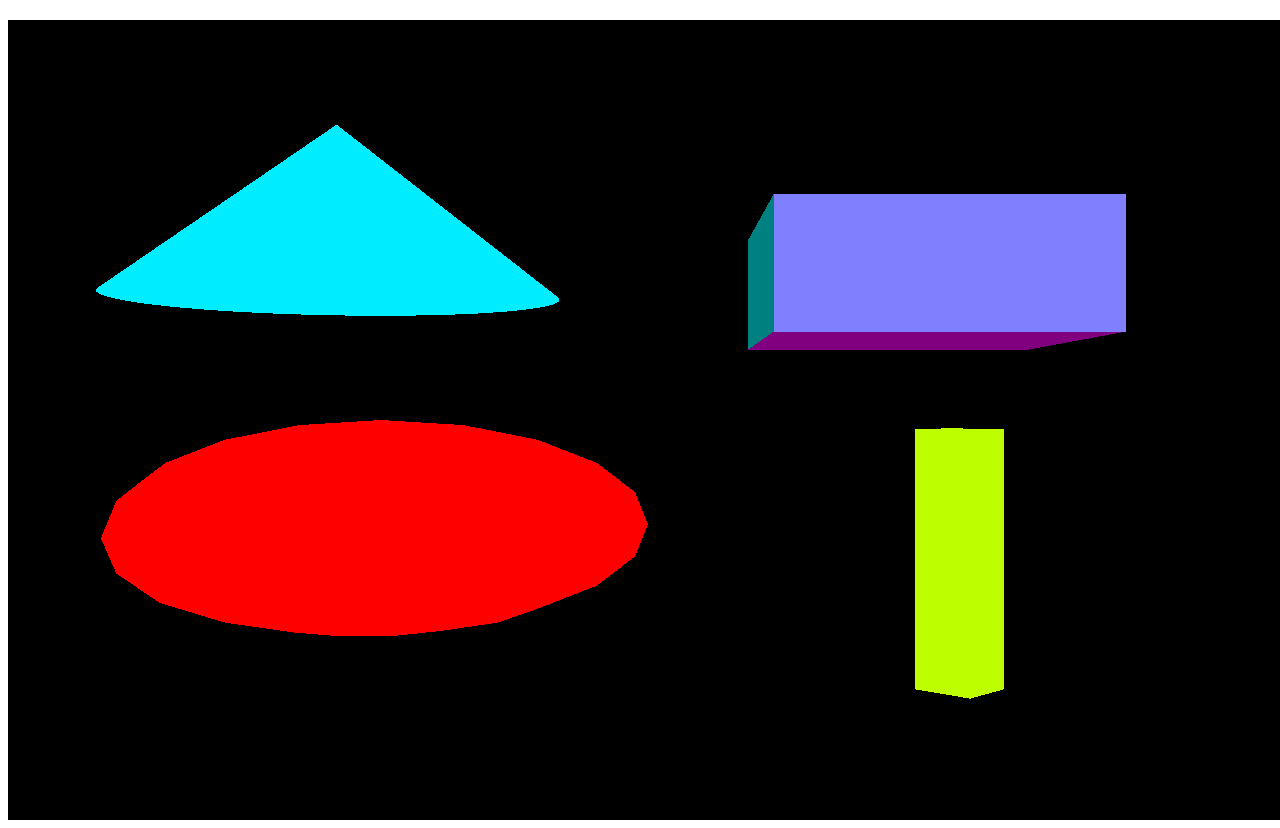
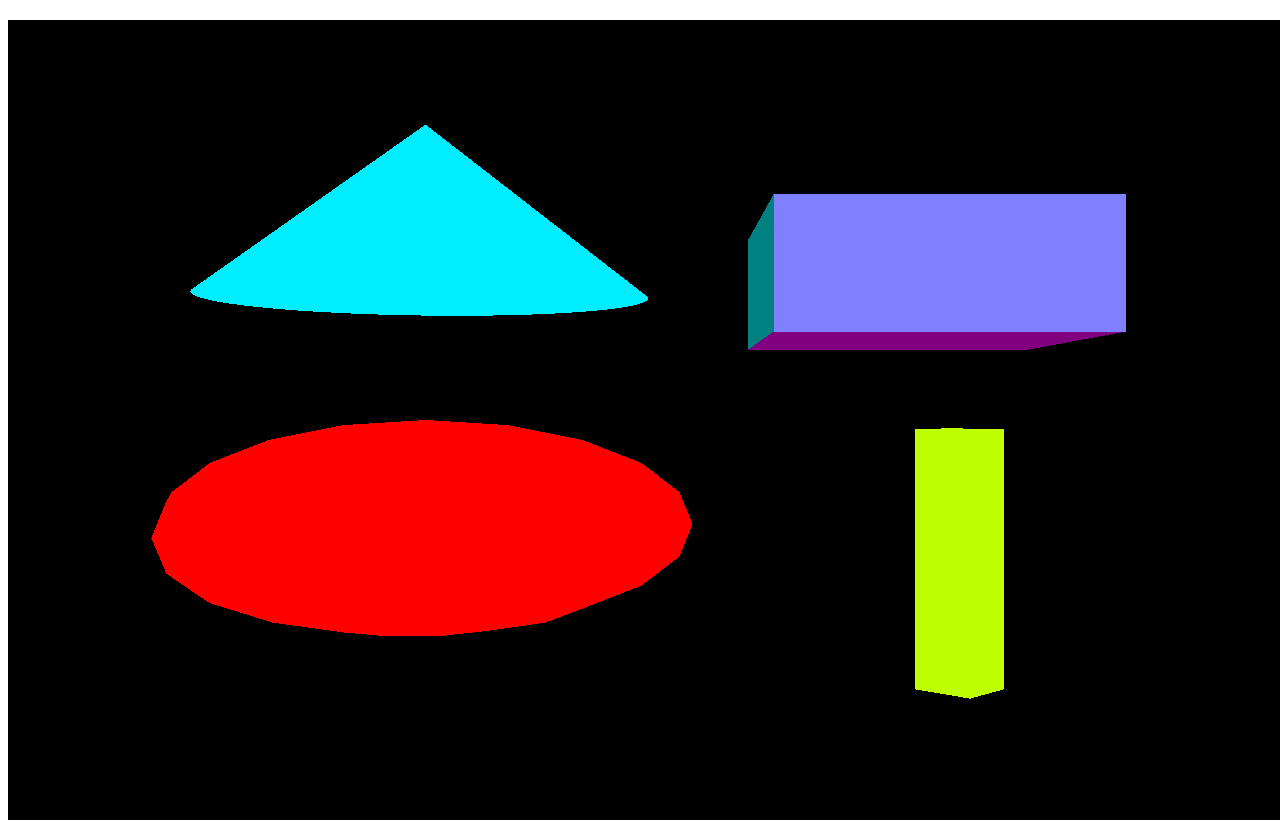
Before and after one commit to Elmigue10/Computacion-grafica, a plain HTML site: page ThreeJs/Guia-1/ejercicio1.html in a window 1280 px wide. Shown: the part 60-888 px from the top of the page. Drawn offline with nearby package versions, Linux system fonts and the light colour scheme; animation ran at ten frames a second.

```diff
--- a/ThreeJs/Guia-1/ejercicio1.html
+++ b/ThreeJs/Guia-1/ejercicio1.html
@@ -42,7 +42,7 @@
                         color: 0xFF0000
                     })
                 );
-            sphere.position.set( -0.6, -0.6, 0 );
+            sphere.position.set( -0.5, -0.6, 0 );
 
             let cone = new THREE.Mesh(
                     new THREE.ConeGeometry( 0.5, 1, 1000 ),
@@ -50,7 +50,7 @@
                         color: 0x00ECFF
                     })
                 );
-            cone.position.set( -0.7, 1.2, 0 );
+            cone.position.set( -0.5, 1.2, 0 );
 
 
             let cylinder = new THREE.Mesh(
```
